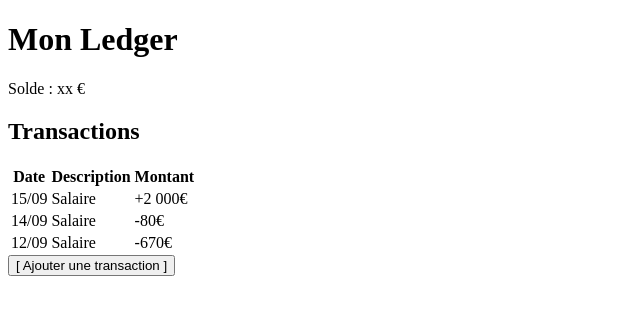
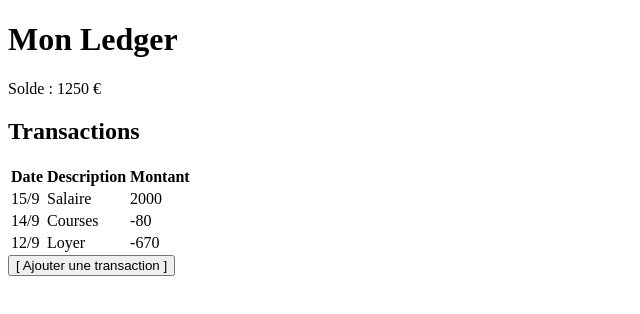
Before and after one commit to gketo/simple-typescript-ledger, a Vue app: page / in a window 1280 px wide. Shown: the top 314 px of the page, without its empty margins (0-640 px from the left). Built offline with nearby package versions, Linux system fonts and the light colour scheme.

Commit message:
feat: added reactive transaction list and balance. Computed, ref, reactive, typescript, vuejs

```diff
--- a/src/App.vue
+++ b/src/App.vue
@@ -1,30 +1,44 @@
-<script setup lang="ts"></script>
+<script setup lang="ts">
+import { computed, ref } from 'vue'
+
+interface Transaction {
+  date: Date
+  description: string
+  amount: number
+}
+
+const transactions = ref<Transaction[]>([
+  { date: new Date(2026, 8, 15), description: 'Salaire', amount: 2000 },
+  { date: new Date(2026, 8, 14), description: 'Courses', amount: -80 },
+  { date: new Date(2026, 8, 12), description: 'Loyer', amount: -670 },
+])
+
+const solde = computed(() => {
+  return transactions.value.reduce((acc, trans) => {
+    return acc + trans.amount
+  }, 0)
+})
+</script>
 
 <template>
   <h1>Mon Ledger</h1>
-  <div>Solde : xx €</div>
+  <div>Solde : {{ solde }} €</div>
   <h2>Transactions</h2>
   <table>
+    <thead>
       <tr>
         <th>Date</th>
         <th>Description</th>
         <th>Montant</th>
       </tr>
-    <tr>
-      <td>15/09</td>
-      <td>Salaire</td>
-      <td>+2 000€</td>
+    </thead>
+    <tbody>
+      <tr v-for="trans in transactions">
+        <td>{{ trans.date.getDate() }}/{{ trans.date.getMonth() + 1 }}</td>
+        <td>{{ trans.description }}</td>
+        <td>{{ trans.amount }}</td>
       </tr>
-    <tr>
-      <td>14/09</td>
-      <td>Salaire</td>
-      <td>-80€</td>
-    </tr>
-    <tr>
-      <td>12/09</td>
-      <td>Salaire</td>
-      <td>-670€</td>
-    </tr>
+    </tbody>
   </table>
   <button>[ Ajouter une transaction ]</button>
 </template>
```
Lines whose indentation alone changed are shown as unchanged.
